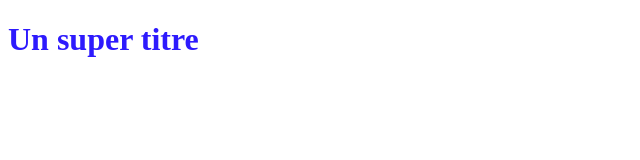
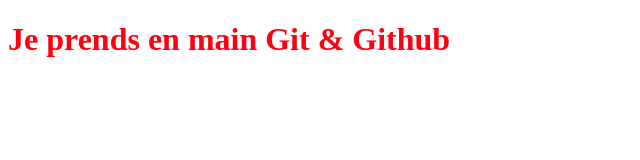
Before and after one commit to ElvysAlv/OpenclassroomsProjec, a plain HTML site: page index.html in a window 1280 px wide. Shown: the whole page, without its empty margins (0-640 px from the left). Drawn offline with Linux system fonts and the light colour scheme.

Commit message:
Modification de H1 et de la couleur

```diff
--- a/index.html
+++ b/index.html
@@ -5,6 +5,6 @@
    <link rel="stylesheet" type="text/css" href="styles.css">
 </head>
 <body>
-   <h1>Un super titre</h1>
+   <h1>Je prends en main Git & Github</h1>
 </body>
 </html>
--- a/styles.css
+++ b/styles.css
@@ -1,3 +1,3 @@
 h1 {
-   color: rgb(45, 26, 253);
+   color: rgb(255, 0, 17);
 }
```
